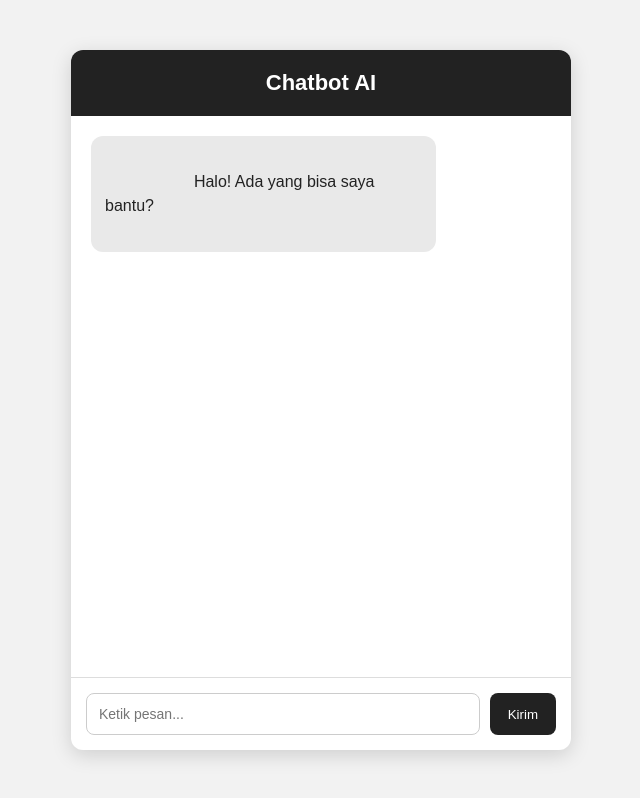
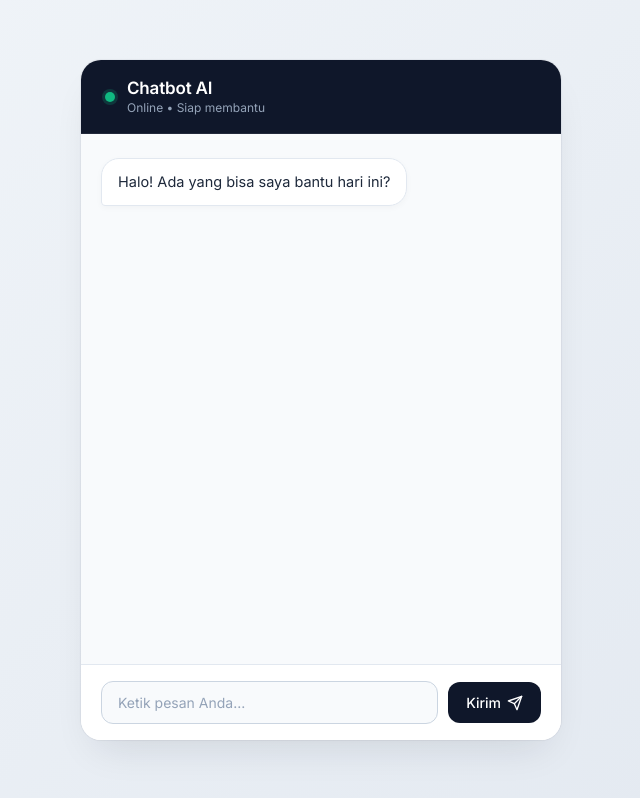
Before and after one commit to Bagaswidhi/170_ChatBot, a website: page public/index.html in a window 1280 px wide. Shown: the whole page, without its empty margins (319-959 px from the left). Drawn offline with Linux system fonts and the light colour scheme.

Commit message:
Memperbarui antarmuka pengguna chatbot dengan desain baru, menambahkan elemen status online, dan memperbaiki gaya pesan.

```diff
--- a/public/index.html
+++ b/public/index.html
@@ -3,49 +3,51 @@
 <head>
     <meta charset="UTF-8">
     <meta name="viewport" content="width=device-width, initial-scale=1.0">
-
     <title>Chatbot Nemotron</title>
-
+    <!-- Menggunakan Google Fonts 'Inter' untuk tampilan modern -->
+    <link rel="preconnect" href="https://fonts.googleapis.com">
+    <link rel="preconnect" href="https://fonts.gstatic.com" crossorigin>
+    <link href="https://fonts.googleapis.com/css2?family=Inter:wght@400;500;600&display=swap" rel="stylesheet">
     <link rel="stylesheet" href="style.css">
 </head>
-
 <body>
 
     <div class="chat-container">
-
         <div class="chat-header">
-            <h1>Chatbot AI</h1>
+            <div class="header-info">
+                <div class="status-dot"></div>
+                <div>
+                    <h1>Chatbot AI</h1>
+                    <p>Online • Siap membantu</p>
+                </div>
+            </div>
         </div>
 
         <div id="chat-box" class="chat-box">
-
             <div class="message bot">
-                <div class="message-content">
-                    Halo! Ada yang bisa saya bantu?
-                </div>
+                <div class="message-content">Halo! Ada yang bisa saya bantu hari ini?</div>
             </div>
-
         </div>
 
         <form id="chat-form" class="chat-form">
-
             <input
                 type="text"
                 id="user-input"
-                placeholder="Ketik pesan..."
+                placeholder="Ketik pesan Anda..."
                 autocomplete="off"
                 required
             >
-
-            <button type="submit">
-                Kirim
+            <button type="submit" aria-label="Kirim pesan">
+                <span>Kirim</span>
+                <!-- Ikon panah kirim SVG -->
+                <svg width="16" height="16" viewBox="0 0 24 24" fill="none" stroke="currentColor" stroke-width="2" stroke-linecap="round" stroke-linejoin="round">
+                    <line x1="22" y1="2" x2="11" y2="13"></line>
+                    <polygon points="22 2 15 22 11 13 2 9 22 2"></polygon>
+                </svg>
             </button>
-
         </form>
-
     </div>
 
     <script src="script.js"></script>
-
 </body>
 </html>
--- a/public/style.css
+++ b/public/style.css
@@ -1,143 +1,202 @@
 * {
     box-sizing: border-box;
+    margin: 0;
+    padding: 0;
 }
 
 body {
-    margin: 0;
-    font-family: Arial, sans-serif;
-    background: #f2f2f2;
-
+    font-family: 'Inter', -apple-system, BlinkMacSystemFont, sans-serif;
+    background: linear-gradient(135deg, #f1f5f9 0%, #e2e8f0 100%);
     display: flex;
     justify-content: center;
     align-items: center;
-
     min-height: 100vh;
+    padding: 16px;
+    color: #1e293b;
 }
 
 .chat-container {
-    width: 500px;
-    height: 700px;
-
-    background: white;
-
-    border-radius: 12px;
-
+    width: 100%;
+    max-width: 480px;
+    height: 85vh;
+    max-height: 720px;
+    background: #ffffff;
+    border-radius: 20px;
     display: flex;
     flex-direction: column;
-
     overflow: hidden;
-
-    box-shadow: 0 5px 20px rgba(0, 0, 0, 0.15);
+    box-shadow: 0 20px 40px -15px rgba(15, 23, 42, 0.12), 0 0 1px 1px rgba(15, 23, 42, 0.05);
 }
 
+/* Header */
 .chat-header {
-    background: #222;
-    color: white;
+    background: #0f172a;
+    color: #ffffff;
+    padding: 18px 24px;
+    display: flex;
+    align-items: center;
+    justify-content: space-between;
+    border-bottom: 1px solid rgba(255, 255, 255, 0.08);
+}
 
-    padding: 20px;
+.header-info {
+    display: flex;
+    align-items: center;
+    gap: 12px;
+}
 
-    text-align: center;
+.status-dot {
+    width: 10px;
+    height: 10px;
+    background-color: #10b981;
+    border-radius: 50%;
+    box-shadow: 0 0 0 3px rgba(16, 185, 129, 0.2);
 }
 
 .chat-header h1 {
-    margin: 0;
-    font-size: 22px;
+    font-size: 17px;
+    font-weight: 600;
+    letter-spacing: -0.01em;
 }
 
 .chat-header p {
-    margin: 5px 0 0;
-    font-size: 13px;
-    opacity: 0.8;
+    font-size: 12px;
+    color: #94a3b8;
+    margin-top: 2px;
 }
 
+/* Area Chat */
 .chat-box {
     flex: 1;
-
-    padding: 20px;
-
+    padding: 24px 20px;
     overflow-y: auto;
-
     display: flex;
     flex-direction: column;
-
-    gap: 12px;
+    gap: 16px;
+    background-color: #f8fafc;
 }
 
+/* Custom Scrollbar */
+.chat-box::-webkit-scrollbar {
+    width: 6px;
+}
+.chat-box::-webkit-scrollbar-track {
+    background: transparent;
+}
+.chat-box::-webkit-scrollbar-thumb {
+    background: #cbd5e1;
+    border-radius: 10px;
+}
+.chat-box::-webkit-scrollbar-thumb:hover {
+    background: #94a3b8;
+}
+
+/* Bubble Chat */
 .message {
     display: flex;
+    animation: fadeIn 0.25s ease-out;
+}
+
+@keyframes fadeIn {
+    from { opacity: 0; transform: translateY(6px); }
+    to { opacity: 1; transform: translateY(0); }
 }
 
 .message-content {
-    max-width: 75%;
-
-    padding: 10px 14px;
-
-    border-radius: 12px;
-
-    line-height: 1.5;
-
+    max-width: 78%;
+    padding: 12px 16px;
+    font-size: 14.5px;
+    line-height: 1.55;
     white-space: pre-wrap;
+    word-wrap: break-word;
 }
 
+/* Pesan User */
 .message.user {
     justify-content: flex-end;
 }
 
 .message.user .message-content {
-    background: #222;
-    color: white;
+    background: #0f172a;
+    color: #ffffff;
+    border-radius: 18px 18px 4px 18px;
+    box-shadow: 0 4px 12px rgba(15, 23, 42, 0.1);
 }
 
+/* Pesan Bot */
 .message.bot {
     justify-content: flex-start;
 }
 
 .message.bot .message-content {
-    background: #e9e9e9;
-    color: #222;
+    background: #ffffff;
+    color: #1e293b;
+    border-radius: 18px 18px 18px 4px;
+    border: 1px solid #e2e8f0;
+    box-shadow: 0 2px 6px rgba(15, 23, 42, 0.03);
 }
 
+/* Form Input */
 .chat-form {
     display: flex;
-
-    padding: 15px;
-
-    border-top: 1px solid #ddd;
-
+    padding: 16px 20px;
+    background: #ffffff;
+    border-top: 1px solid #e2e8f0;
     gap: 10px;
+    align-items: center;
 }
 
 .chat-form input {
     flex: 1;
+    padding: 12px 16px;
+    border: 1px solid #cbd5e1;
+    border-radius: 12px;
+    font-size: 14px;
+    font-family: inherit;
+    color: #0f172a;
+    background: #f8fafc;
+    transition: all 0.2s ease;
+}
 
-    padding: 12px;
+.chat-form input::placeholder {
+    color: #94a3b8;
+}
 
-    border: 1px solid #ccc;
-
-    border-radius: 8px;
-
-    font-size: 14px;
+.chat-form input:focus {
+    outline: none;
+    background: #ffffff;
+    border-color: #0f172a;
+    box-shadow: 0 0 0 3px rgba(15, 23, 42, 0.08);
 }
 
 .chat-form button {
+    display: inline-flex;
+    align-items: center;
+    justify-content: center;
+    gap: 6px;
     padding: 12px 18px;
-
     border: none;
-
-    border-radius: 8px;
-
-    background: #222;
-
-    color: white;
-
+    border-radius: 12px;
+    background: #0f172a;
+    color: #ffffff;
+    font-size: 14px;
+    font-weight: 500;
+    font-family: inherit;
     cursor: pointer;
+    transition: all 0.2s ease;
 }
 
 .chat-form button:hover {
-    opacity: 0.8;
+    background: #1e293b;
+    transform: translateY(-1px);
+}
+
+.chat-form button:active {
+    transform: translateY(0);
 }
 
 .chat-form button:disabled {
     opacity: 0.5;
     cursor: not-allowed;
+    transform: none;
 }
```
